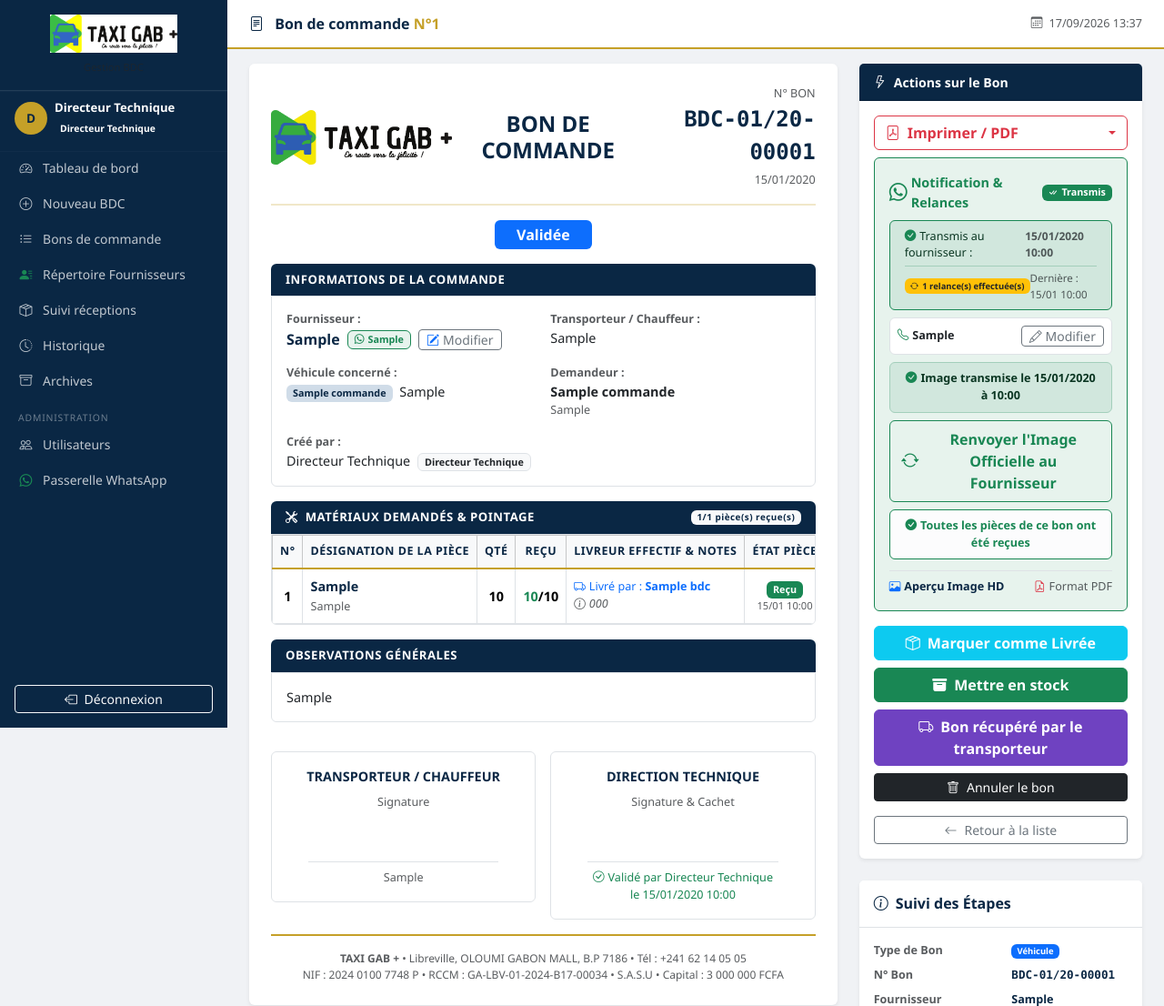
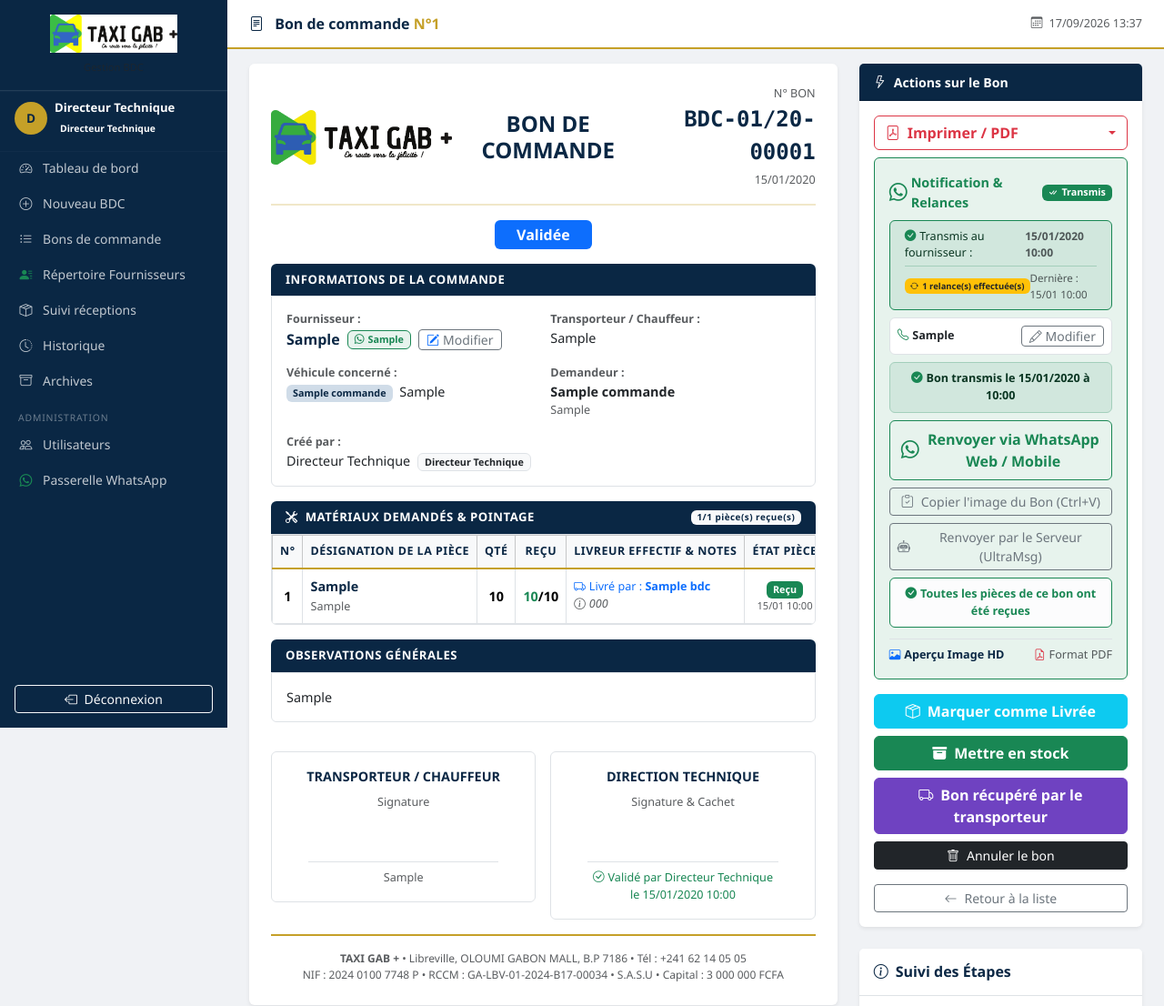
Before and after one commit to danielmouity241-afk/taxigab-bdc, a Flask app: page /bdc/1 in a window 1280 px wide. Shown: the top 1106 px of the page at 91% size. Run offline with Flask 3, Linux system fonts and the light colour scheme; a user stored in the database is signed in; tables that the repository leaves empty hold one stand-in row (values such as "Sample post").

Commit message:
WhatsApp : Transmission directe de l'image officielle HD du bon au fournisseur (templates/bdc/view.html)

```diff
--- a/templates/bdc/view.html
+++ b/templates/bdc/view.html
@@ -1,5 +1,44 @@
 {% extends "base.html" %}
-{% block title %}BDC N°{{ bdc.numero }} — TAXI GAB+{% endblock %}
+{% block title %}BDC N°{{ bdc.numero }} — TAXI GAB+<script>
+async function copierImageBDC(url) {
+  const btn = document.getElementById('btn-copier-image');
+  const originalHtml = btn ? btn.innerHTML : '';
+  try {
+    if (btn) btn.innerHTML = '<span class="spinner-border spinner-border-sm me-1"></span> Copie de l\'image...';
+    const response = await fetch(url);
+    const blob = await response.blob();
+    const img = new Image();
+    const urlObj = URL.createObjectURL(blob);
+    img.onload = async function() {
+      const canvas = document.createElement('canvas');
+      canvas.width = img.width;
+      canvas.height = img.height;
+      const ctx = canvas.getContext('2d');
+      ctx.drawImage(img, 0, 0);
+      canvas.toBlob(async function(pngBlob) {
+        try {
+          await navigator.clipboard.write([
+            new ClipboardItem({ 'image/png': pngBlob })
+          ]);
+          URL.revokeObjectURL(urlObj);
+          if (btn) btn.innerHTML = '✅ Image copiée ! Collez dans WhatsApp (Ctrl+V)';
+          setTimeout(() => {
+            if (btn) btn.innerHTML = originalHtml;
+          }, 4000);
+        } catch(e) {
+          window.open(url, '_blank');
+          if (btn) btn.innerHTML = originalHtml;
+        }
+      }, 'image/png');
+    };
+    img.src = urlObj;
+  } catch (err) {
+    window.open(url, '_blank');
+    if (btn) btn.innerHTML = originalHtml;
+  }
+}
+</script>
+{% endblock %}
 {% block page_title %}
   <i class="bi bi-file-text me-2"></i>
   Bon de commande <span class="text-gold fw-bold">N°{{ bdc.numero }}</span>
@@ -550,16 +589,31 @@
           {% endif %}
 
           {% if not bdc.whatsapp_envoye %}
-            <!-- BOUTON PRINCIPAL TRANSMISSION OFFICIELLE (IMAGE DU BON PAR ULTRA MSG) -->
+            <!-- BOUTON 1 : TRANSMISSION DIRECTE WHATSAPP (OUVERTURE INSTANTANÉE TOUJOURS DISPONIBLE) -->
+            <a href="{{ whatsapp_url }}" target="_blank"
+               class="btn btn-success fw-bold text-white shadow-sm w-100 py-3 mb-2 text-center fs-6 d-flex align-items-center justify-content-center gap-2"
+               {% if not bdc.fournisseur_whatsapp %}style="pointer-events:none; opacity:0.65;"{% endif %}>
+              <i class="bi bi-whatsapp fs-4"></i>
+              <span>Ouvrir & Transmettre par WhatsApp</span>
+            </a>
+
+            <!-- BOUTON 2 : COPIER L'IMAGE POUR LA COLLER DIRECTEMENT DANS WHATSAPP -->
+            <button type="button" id="btn-copier-image" class="btn btn-outline-success w-100 mb-2 py-2 fw-semibold d-flex align-items-center justify-content-center gap-2"
+                    onclick="copierImageBDC('{{ lien_public_image }}')" title="Copie l'image du bon dans votre presse-papiers pour la coller (Ctrl+V) dans WhatsApp">
+              <i class="bi bi-clipboard-check fs-5"></i>
+              <span>Copier l'image du Bon (Ctrl+V dans WhatsApp)</span>
+            </button>
+
+            <!-- BOUTON 3 : ENVOI AUTOMATIQUE PAR LE SERVEUR (ULTRAMSG) -->
             <form method="POST" action="{{ url_for('bdc_envoyer_whatsapp_serveur', id=bdc.id) }}" class="mb-2">
-              <button type="submit" class="btn btn-success fw-bold text-white shadow-sm w-100 py-3 text-center fs-6 d-flex align-items-center justify-content-center gap-2"
+              <button type="submit" class="btn btn-outline-secondary btn-sm w-100 d-flex align-items-center justify-content-center gap-2"
                       {% if not bdc.fournisseur_whatsapp %}disabled title="Veuillez d'abord renseigner le numéro WhatsApp"{% endif %}>
-                <i class="bi bi-whatsapp fs-4"></i>
-                <span>Transmettre l'Image du Bon au Fournisseur</span>
+                <i class="bi bi-robot"></i>
+                <span>Envoi automatique Serveur (Passerelle UltraMsg)</span>
               </button>
             </form>
-            <div class="small text-muted text-center mb-2" style="font-size:0.8rem;">
-              <i class="bi bi-shield-check text-success me-1"></i>Envoie directement l'image officielle et nette du bon sur le WhatsApp du fournisseur via UltraMsg.
+            <div class="small text-muted text-center mb-2" style="font-size:0.75rem;">
+              <i class="bi bi-info-circle text-primary me-1"></i>Si la passerelle UltraMsg est en cours de renouvellement, utilisez le bouton vert ci-dessus.
             </div>
 
             <!-- BOUTON DE RELANCE SI PIECES EN ATTENTE -->
@@ -575,16 +629,29 @@
             </button>
             {% endif %}
           {% else %}
-            <!-- BADGE SUCCES ET BOUTON DE RENVOI -->
+            <!-- BADGE SUCCES ET BOUTONS DE RENVOI -->
             <div class="alert alert-success py-2 px-3 mb-2 small text-center fw-semibold">
-              <i class="bi bi-check-circle-fill me-1 text-success"></i>Image transmise le {{ bdc.date_envoi_whatsapp.strftime('%d/%m/%Y à %H:%M') if bdc.date_envoi_whatsapp else '' }}
+              <i class="bi bi-check-circle-fill me-1 text-success"></i>Bon transmis le {{ bdc.date_envoi_whatsapp.strftime('%d/%m/%Y à %H:%M') if bdc.date_envoi_whatsapp else '' }}
             </div>
 
+            <a href="{{ whatsapp_url }}" target="_blank"
+               class="btn btn-outline-success fw-semibold w-100 py-2 mb-2 d-flex align-items-center justify-content-center gap-2"
+               {% if not bdc.fournisseur_whatsapp %}style="pointer-events:none; opacity:0.65;"{% endif %}>
+              <i class="bi bi-whatsapp fs-5"></i>
+              <span>Renvoyer via WhatsApp Web / Mobile</span>
+            </a>
+
+            <button type="button" id="btn-copier-image" class="btn btn-outline-secondary btn-sm w-100 mb-2 d-flex align-items-center justify-content-center gap-2"
+                    onclick="copierImageBDC('{{ lien_public_image }}')">
+              <i class="bi bi-clipboard-check"></i>
+              <span>Copier l'image du Bon (Ctrl+V)</span>
+            </button>
+
             <form method="POST" action="{{ url_for('bdc_envoyer_whatsapp_serveur', id=bdc.id) }}" class="mb-2">
-              <button type="submit" class="btn btn-outline-success fw-semibold w-100 py-2 d-flex align-items-center justify-content-center gap-2"
-                      {% if not bdc.fournisseur_whatsapp %}disabled title="Veuillez d'abord renseigner le numéro WhatsApp"{% endif %}>
-                <i class="bi bi-arrow-repeat fs-5"></i>
-                <span>Renvoyer l'Image Officielle au Fournisseur</span>
+              <button type="submit" class="btn btn-outline-secondary btn-sm w-100 d-flex align-items-center justify-content-center gap-2"
+                      {% if not bdc.fournisseur_whatsapp %}disabled{% endif %}>
+                <i class="bi bi-robot"></i>
+                <span>Renvoyer par le Serveur (UltraMsg)</span>
               </button>
             </form>
 
```
